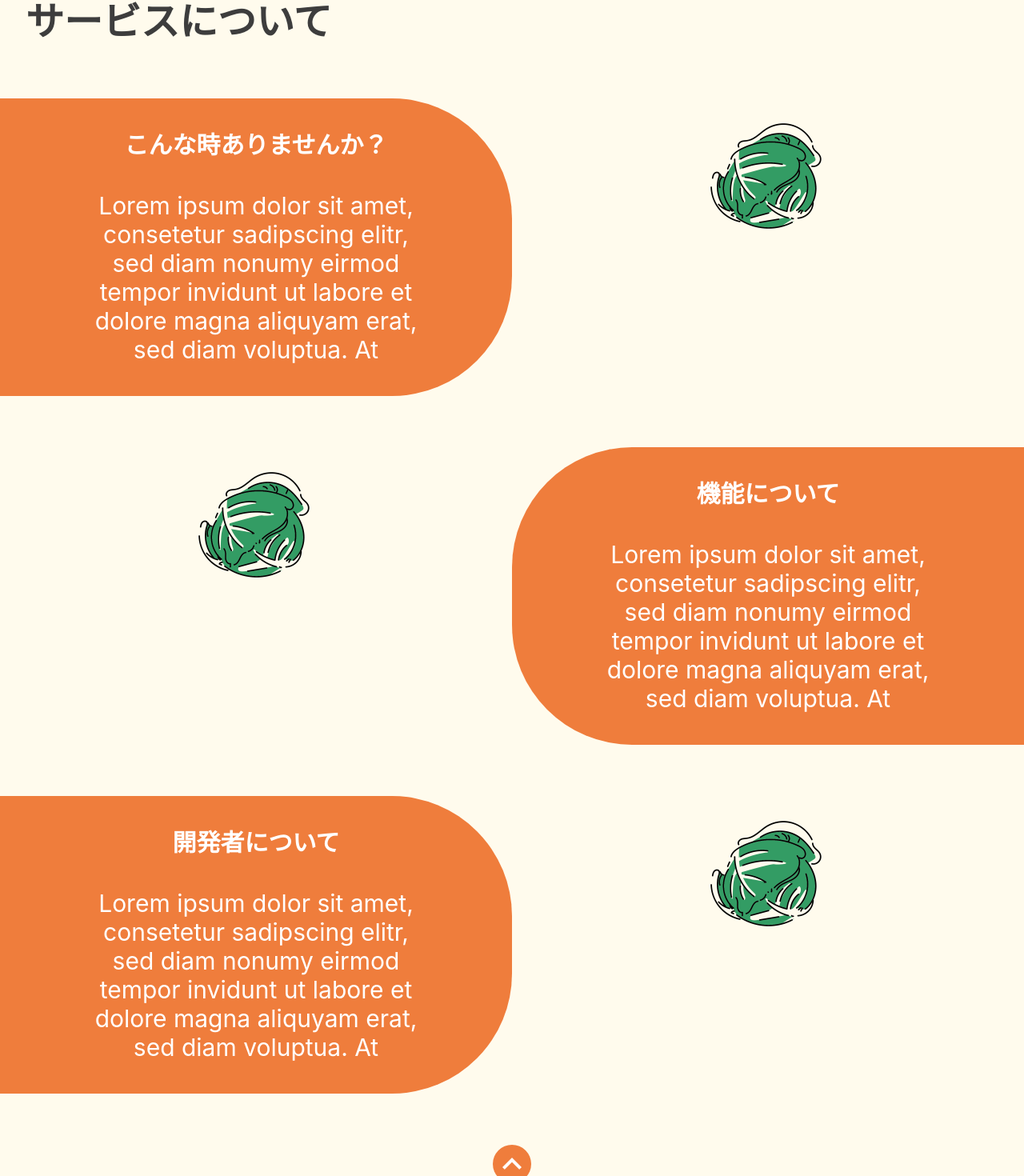
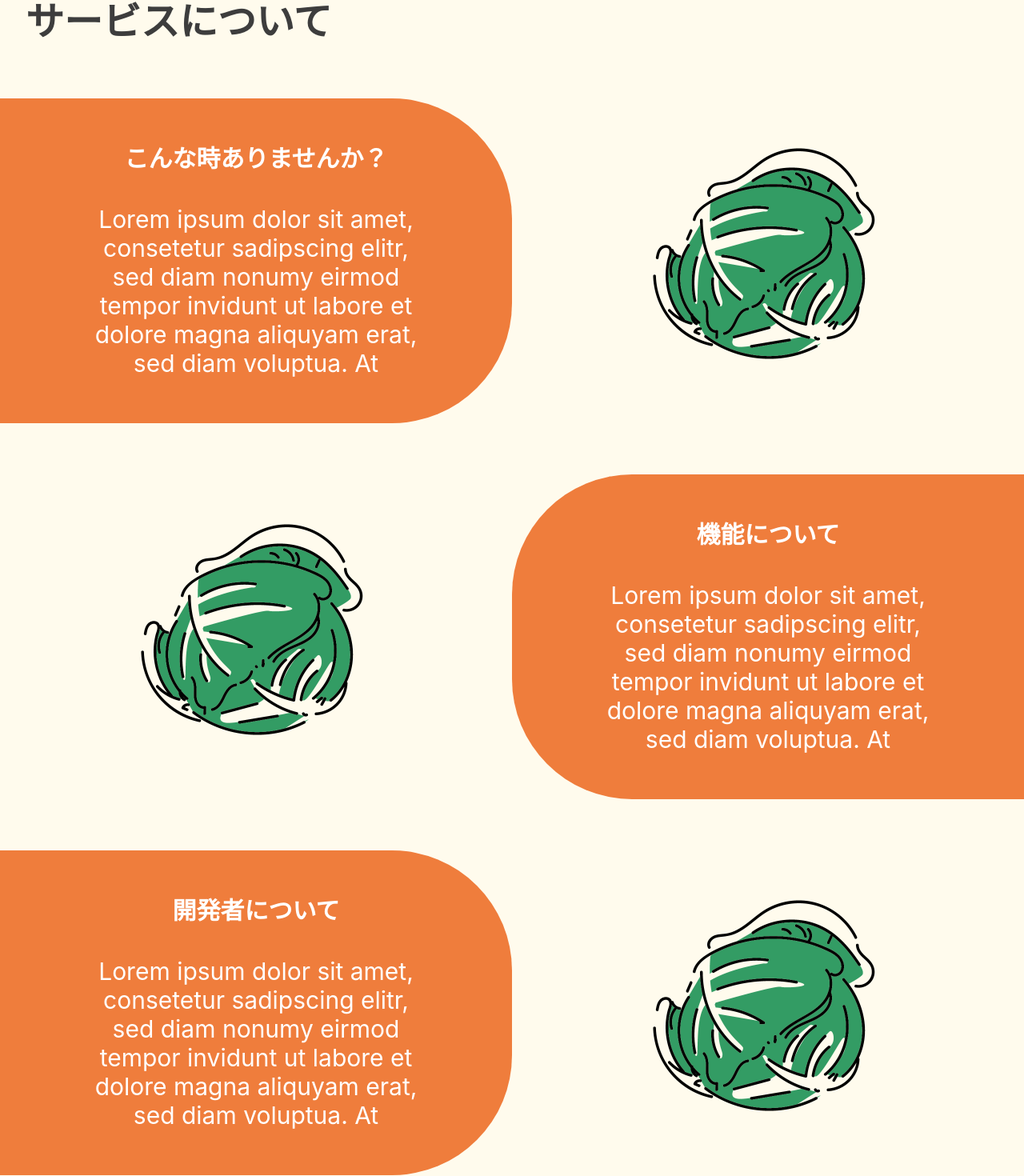
Before and after one commit to masaokaka/my-fridge-landingPage, a Next.js app in the folder src/: page /about in a window 1280 px wide. Shown: the part 217-1687 px from the top of the page at 80% size. Built offline with nearby package versions, Linux system fonts and the light colour scheme.

Commit message:
update:#11 画像の大きさ変更とレスポンシブ時のデザイン変更

```diff
--- a/src/pages/about/index.tsx
+++ b/src/pages/about/index.tsx
@@ -20,7 +20,7 @@ const About: NextPage = () => (
       </h1>
 
       {/* 1段目 */}
-      <div className='max-h-[1080px] min-h-[200px] w-full md:flex mb-16'>
+      <div className='w-full md:flex md:mb-16'>
         {/* 文章側 */}
         <div className='w-full bg-custom-accent rounded-r-[150px] flex justify-center items-center'>
           <div>
@@ -37,13 +37,13 @@ const About: NextPage = () => (
 
         {/* 画像側 */}
         <div className='w-full'>
-          <div className='flex items-center justify-center'>
+          <div className='flex items-center justify-center h-full'>
             <div className=''>
               <Image
                 src='/img/lettuse.png'
                 alt='レタス'
-                width={200}
-                height={200}
+                width={400}
+                height={400}
               />
             </div>
           </div>
@@ -51,23 +51,9 @@ const About: NextPage = () => (
       </div>
 
       {/* 2段目 */}
-      <div className='max-h-[1080px] min-h-[200px] w-full md:flex mb-16 md:justify-end text-right'>
-        {/* 画像側 */}
-        <div className='w-full'>
-          <div className='flex items-center justify-center'>
-            <div className=''>
-              <Image
-                src='/img/lettuse.png'
-                alt='ナス'
-                width={200}
-                height={200}
-              />
-            </div>
-          </div>
-        </div>
-
+      <div className='w-full md:flex md:mb-16 md:justify-end text-right'>
         {/* 文章側 */}
-        <div className='w-full bg-custom-accent rounded-l-[150px] flex justify-center items-center'>
+        <div className='w-full md:order-2 bg-custom-accent rounded-l-[150px] flex justify-center items-center'>
           <div>
             <div className='text-white text-center text-3xl font-bold px-28 pt-10 pb-10'>
               機能について
@@ -79,10 +65,24 @@ const About: NextPage = () => (
             </div>
           </div>
         </div>
+
+        {/* 画像側 */}
+        <div className='w-full md:order-1'>
+          <div className='flex items-center justify-center h-full'>
+            <div className=''>
+              <Image
+                src='/img/lettuse.png'
+                alt='ナス'
+                width={400}
+                height={400}
+              />
+            </div>
+          </div>
+        </div>
       </div>
 
       {/* 3段目 */}
-      <div className='max-h-[1080px] min-h-[200px] w-full md:flex mb-16'>
+      <div className='w-full md:flex md:mb-16'>
         {/* 文章側 */}
         <div className='w-full bg-custom-accent rounded-r-[150px] flex justify-center items-center'>
           <div>
@@ -99,13 +99,13 @@ const About: NextPage = () => (
 
         {/* 画像側 */}
         <div className='w-full'>
-          <div className='flex items-center justify-center'>
+          <div className='flex items-center justify-center h-full'>
             <div className=''>
               <Image
                 src='/img/lettuse.png'
                 alt='ピーマン'
-                width={200}
-                height={200}
+                width={400}
+                height={400}
               />
             </div>
           </div>
```
